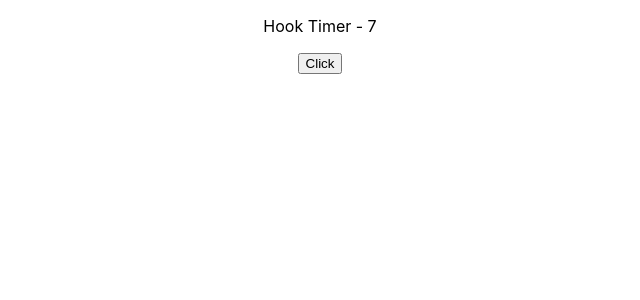
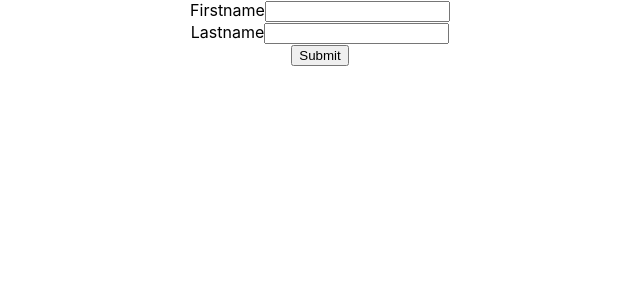
Before and after one commit to token-hub/react-hook-tutorial, a React (Create React App) app: page / in a window 1280 px wide. Shown: the top 300 px of the page, without its empty margins (320-960 px from the left). Built offline with nearby package versions, Linux system fonts and the light colour scheme.

Commit message:
react hook custom hook done. React Hook series done! :D

```diff
--- a/src/App.js
+++ b/src/App.js
@@ -26,6 +26,9 @@ import HookCounterMemo from './components/HookCounterMemo';
 import HookRefInput from './components/HookRefInput';
 import ClassTimer from './components/ClassTimer';
 import HookTimer from './components/HookTimer';
+import HookCustomHook from './components/HookCustomHook';
+import HookCustomCounter from './components/HookCustomCounter';
+import HookUserForm from './components/HookUserForm';
 
 export const UserContext = React.createContext();
 export const ReducerContext = React.createContext();
@@ -56,9 +59,17 @@ function App() {
   return (
     <div className="App">
 
-       <HookTimer />
+        <HookUserForm />
+
+        {/* ----- [ React Custom Hook ] -----
+             <HookUserForm />
+             <HookCustomCounter />
+             <HookCustomHook />
+             <HookCustomCounter/>
+        */}
 
         {/* ----- [ React Ref hook ] -----
+            <HookTimer />
             <HookRefInput />
             <ClassTimer />
         */}
--- /dev/null
+++ b/src/components/HookCustomCounter.js
@@ -0,0 +1,18 @@
+import React from 'react';
+import useCounter from '../hooks/useCounter';
+
+const HookCustomCounter = () => {
+
+	const [count, increment, decrement, reset] = useCounter(0, 2);
+
+	return(
+		<div>
+			<p>Count: {count}</p>
+			<button onClick={increment}>Increment</button>
+			<button onClick={decrement}>Decrement</button>
+			<button onClick={reset}>Reset</button>
+		</div>
+	)
+}
+
+export default HookCustomCounter
--- /dev/null
+++ b/src/components/HookCustomHook.js
@@ -0,0 +1,18 @@
+import React, {useState} from 'react';
+import useDocumentTitle from '../hooks/useDocumentTitle';
+
+const HookCustomHook = () => {
+
+	const [count, setCount] = useState(0);
+
+	useDocumentTitle(count);
+
+	return(
+		<div>
+			<p>Count { count }</p>
+			<button onClick={ () => setCount( prevCount => prevCount + 1 ) }> Click </button>
+		</div>
+	)
+}
+
+export default HookCustomHook
--- /dev/null
+++ b/src/components/HookUserForm.js
@@ -0,0 +1,37 @@
+import React, {useState} from 'react';
+import useInput from '../hooks/useInput';
+
+
+const HookUserForm = () => {
+
+	const [firstname, bindFirstname, resetFirstname] = useInput('');
+	const [lastname, bindLastname, resetLastname] = useInput('');
+
+	const submitHandler = event => {
+		event.preventDefault();
+
+		console.log(`firstname: ${firstname} | lastname: ${lastname}`);
+		resetFirstname();
+		resetLastname();
+	}
+
+	return(
+		<div>
+			<form onSubmit={submitHandler}>
+				<div>
+					<label htmlFor="">Firstname</label>
+					<input type="text" {...bindFirstname} />
+				</div>
+				<div>
+					<label htmlFor="">Lastname</label>
+					<input type="text" {...bindLastname} />
+				</div>
+				<div>
+					<button type='submit'> Submit </button>
+				</div>
+			</form>
+		</div>
+	)
+}
+
+export default HookUserForm
--- /dev/null
+++ b/src/hooks/useCounter.js
@@ -0,0 +1,21 @@
+import {useState} from 'react';
+
+const useCounter = (initialValue, value) => {
+	const [count, setCount] = useState(initialValue = 0, value);
+
+	const increment = () => {
+		setCount( prevCount => prevCount + value );
+	}
+
+	const decrement = () => {
+		setCount( prevCount => prevCount - value );
+	}
+
+	const reset = () => {
+		setCount(initialValue);
+	}
+
+	return [count, increment, decrement, reset];
+}
+
+export default useCounter
--- /dev/null
+++ b/src/hooks/useDocumentTitle.js
@@ -0,0 +1,9 @@
+import {useEffect} from 'react';
+
+const useDocumentTitle = count => {
+	useEffect( () => {
+		document.title = `Count ${count}`;
+	}, [count] );
+}
+
+export default useDocumentTitle
--- /dev/null
+++ b/src/hooks/useInput.js
@@ -0,0 +1,20 @@
+import {useState} from 'react';
+
+const useInput = initialValue => {
+	const [value, setValue] = useState(initialValue);
+
+	const reset = () => {
+		setValue(initialValue);
+	}
+
+	const bind = {
+		value,
+		onChange: e => {
+			setValue(e.target.value);
+		}
+	}
+
+	return [value, bind, reset];
+}
+
+export default useInput
```
